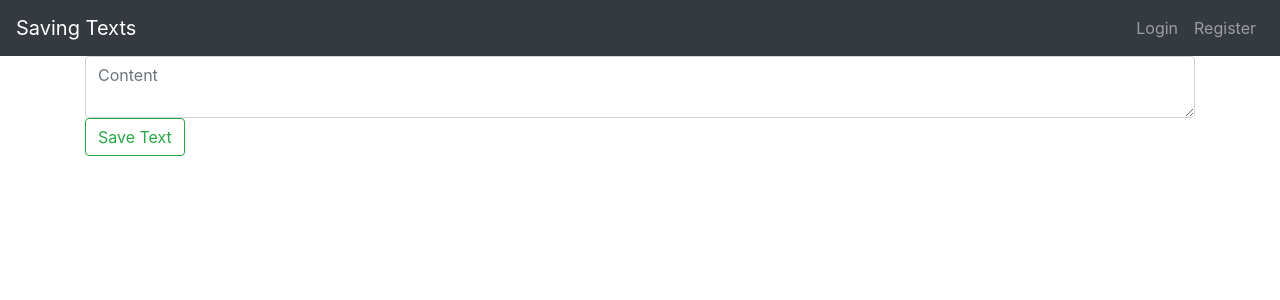
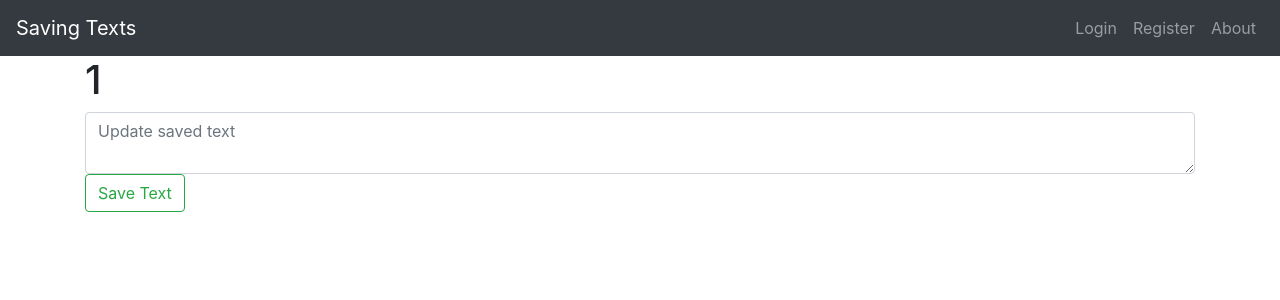
Before and after one commit to peter3605/Final-Project, a Flask app: page /text/1 in a window 1280 px wide. Shown: the top 300 px of the page. Run offline with Flask 2, Linux system fonts and the light colour scheme; some libraries are stand-ins or nearby versions.

Commit message:
about page

```diff
--- a/flask_app/templates/header.html
+++ b/flask_app/templates/header.html
@@ -20,6 +20,11 @@
                     Logout
                 </a>
             </li>
+            <li class="nav-item">
+                <a class="nav-link" href="{{ url_for('users.about') }}">
+                    About
+                </a>
+            </li>
             {% else %}
             <li class="nav-item">
                 <a class="nav-link" href="{{ url_for('users.login') }}">
@@ -29,6 +34,11 @@
             <li class="nav-item">
                 <a class="nav-link" href="{{ url_for('users.register') }}">
                     Register
+                </a>
+            </li>
+            <li class="nav-item">
+                <a class="nav-link" href="{{ url_for('users.about') }}">
+                    About
                 </a>
             </li>
             {% endif %}
--- a/flask_app/templates/update.html
+++ b/flask_app/templates/update.html
@@ -3,12 +3,11 @@
 
 <div class="row">
     <div class="col">
-        <form action="/" class="form-group my-2 my-lg-0" method="POST">
-            <div class="mb-3">
-                {{ form.csrf_token }}
-                {{ form.new_text(class="form-control", placeholder="Content") }}
-                {{ form.submit(class="btn btn-outline-success") }}
-            </div>
+        <h1> {{ title }} </h1>
+        <form action="" method="POST">
+            {{ form.csrf_token }}
+            {{ form.new_text(class="form-control", placeholder="Update saved text") }}
+            {{ form.submit(class="btn btn-outline-success") }}
         </form>
     </div>
 </div>
--- a/flask_app/templates/user_detail.html
+++ b/flask_app/templates/user_detail.html
@@ -9,6 +9,7 @@
     </div>
 </div>
 <div class="mb-3">
+    <form action="" method="POST">
         {{ form.csrf_token }}
         {{ form.search_query(class="form-control", placeholder="Search") }}
 
@@ -21,6 +22,7 @@
         {% endif %}
 
         {{ form.submit(class="btn btn-outline-success") }}
+    </form>
 </div>
 <div class="row">
     <div class="col">
--- a/flask_app/texts/routes.py
+++ b/flask_app/texts/routes.py
@@ -6,7 +6,6 @@ from ..models import User, Text
 from ..utils import current_time
 
 texts = Blueprint("texts", __name__)
-
 
 @texts.route("/", methods=["GET", "POST"])
 def index():
@@ -35,7 +34,7 @@ def index():
     return render_template("main.html")
 
 
-@texts.route("/user/<username>")
+@texts.route("/user/<username>", methods=["GET", "POST"])
 def user_detail(username):
     if current_user.is_anonymous is False and current_user.confirmed is False:
         return render_template('unconfirmed.html')
@@ -44,9 +43,18 @@ def user_detail(username):
     user = User.objects(username=username).first()
     texts = Text.objects(user=user)
 
+    if form.validate_on_submit():
+        search = form.search_query.data
+        searchedTexts = []
+        for text in texts:
+            if search in text.name:
+                searchedTexts.append(text)
+        length = len(searchedTexts)
+        return render_template("search.html", texts=searchedTexts, length=length)
+
     return render_template("user_detail.html", username=username, texts=texts, form=form)
 
-@texts.route("/text/<title>")
+@texts.route("/text/<title>", methods=["GET", "POST"])
 def update_text(title):
     form = UpdateTextForm()
 
@@ -54,11 +62,11 @@ def update_text(title):
         print("redirect")
         new_text = form.new_text.data
         user = User.objects(username=current_user.username).first()
-        texts = Text.objects(user=user, name=title)
+        texts = Text.objects(user=user, name=title).first()
         texts.modify(text=new_text)
         texts.save()
         return redirect(url_for("texts.index"))
 
     print("update")
     print(form.errors)
-    return render_template("update.html", form=form)
+    return render_template("update.html", title=title, form=form)
--- a/flask_app/users/routes.py
+++ b/flask_app/users/routes.py
@@ -104,3 +104,7 @@ def unconfirmed():
         return redirect('users.account')
     flash('Please confirm your account!', 'warning')
     return render_template('unconfirmed.html')
+
+@users.route('/about')
+def about():
+    return render_template('about.html')
```
Also changed, not shown: flask_app/templates/about.html (added, +12 -0 lines), flask_app/templates/search.html (added, +27 -0 lines). Lines whose indentation alone changed are shown as unchanged.
